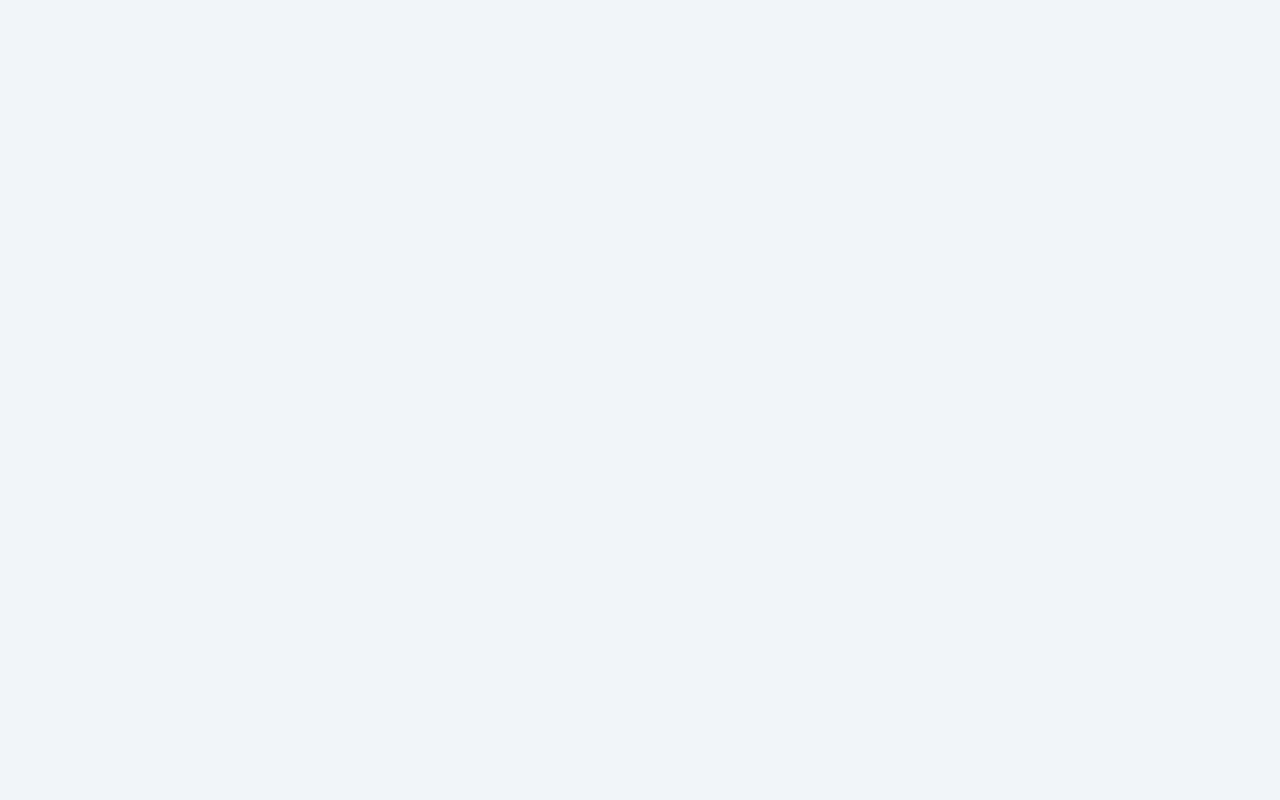
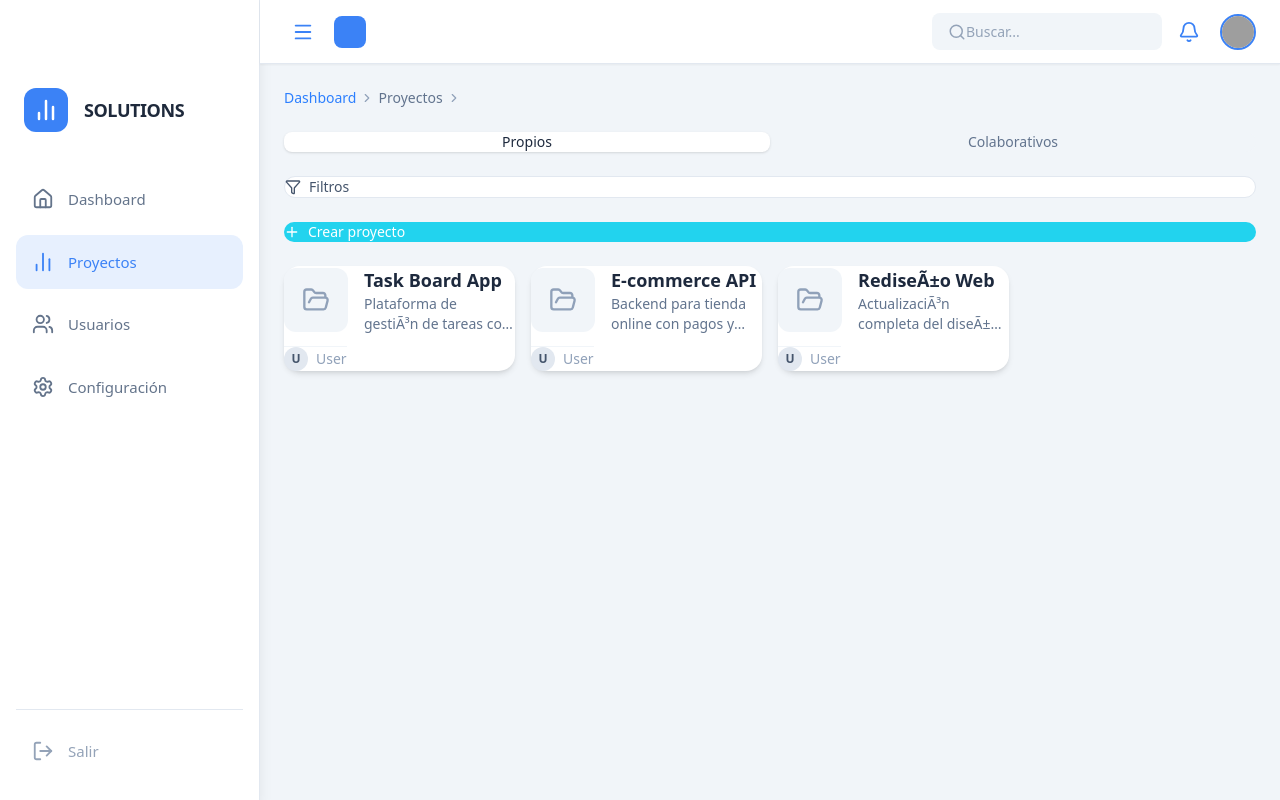
Before and after one commit to KevSyndrome/perseo-front-end, a React (Vite) app: page /proyectos in a window 1280 px wide. Before the commit this address had no page. Built offline with nearby package versions, Linux system fonts and the light colour scheme; grey boxes are pictures that could not be loaded.

Commit message:
cambios de diseño

```diff
--- a/src/App.jsx
+++ b/src/App.jsx
@@ -56,14 +56,14 @@ function App() {
               <Configuration />
             </Layout>}/>
 
-          <Route path= "/proyecto/:id"  element={
+          <Route path= "/proyectos"  element={
             <Layout>
               <Proyect />
             </Layout>
           }/>
 
           <Route
-          path="/proyecto/:id/sprint/:sprintId"
+          path="/sprint"
           element={
             <Layout>
          <Sprint />
--- a/src/app/Components/Breadcrumb.jsx
+++ b/src/app/Components/Breadcrumb.jsx
@@ -3,19 +3,13 @@ import { useBreadcrumbStore } from './BreadcrumbStore';
 import { ChevronRight } from 'lucide-react';
 import { Link } from 'react-router-dom';
 
-export const useBreadcrumbSegment = (label, path) => {
-  const pushSegment = useBreadcrumbStore((state) => state.pushSegment);
-  const popSegment = useBreadcrumbStore((state) => state.popSegment);
-
-  const segment = {
-    label,
-    path: path ?? window.location.pathname,
-  };
+export const useBreadcrumb = (segments) => {
+  const setSegments = useBreadcrumbStore((state) => state.setSegments);
 
   useEffect(() => {
-    pushSegment(segment);
-    return () => popSegment();
-  }, []);
+    setSegments(segments);
+    return () => setSegments([]);
+  }, [segments, setSegments]);
 };
 
 const DefaultSeparator = () => <ChevronRight size={14} className="text-slate-400" />;
--- a/src/app/Components/BreadcrumbStore.js
+++ b/src/app/Components/BreadcrumbStore.js
@@ -1,19 +1,9 @@
 import { create } from 'zustand';
 
-const ROOT_SEGMENT = { label: 'Dashboard', path: '/' };
-
 export const useBreadcrumbStore = create((set) => ({
-  segments: [ROOT_SEGMENT],
-  pushSegment: (segment) =>
-    set((state) => ({
-      segments: [ROOT_SEGMENT, ...state.segments.slice(1), segment],
-    })),
-  popSegment: () =>
-    set((state) => ({
-      segments: state.segments.length > 1 ? state.segments.slice(0, -1) : [ROOT_SEGMENT],
-    })),
+  segments: [],
   setSegments: (segments) =>
-    set({ segments: [ROOT_SEGMENT, ...segments] }),
+    set({ segments }),
   clearSegments: () =>
-    set({ segments: [ROOT_SEGMENT] }),
+    set({ segments: [] }),
 }));
--- /dev/null
+++ b/src/app/Components/FilterButton.jsx
@@ -0,0 +1,13 @@
+import { Filter } from "lucide-react";
+
+export default function FilterButton({ onClick }) {
+  return (
+    <button
+      onClick={onClick}
+      className="flex items-center gap-2 rounded-lg border border-slate-200 bg-white px-4 py-3 text-sm font-medium text-slate-600 transition hover:bg-slate-50 hover:border-slate-300 cursor-pointer"
+    >
+      <Filter size={16} />
+      Filtros
+    </button>
+  );
+}
--- a/src/app/Components/Navbar.jsx
+++ b/src/app/Components/Navbar.jsx
@@ -51,7 +51,7 @@ const Navbar = ({ sidebarOpen, sidebarCollapsed, onToggleSidebar }) => {
 
         {dropdownOpen && (
           <div className="app-dropdown">
-            <div className="app-dropdown__header">Zio Zukey</div>
+            <div className="app-dropdown__header">user</div>
             <div className="app-dropdown__divider" />
             <button className="app-dropdown__item" onClick={() => { setDropdownOpen(false); navigate("/profile"); }}>
               <User size={18} />
--- /dev/null
+++ b/src/app/Components/ProjectCard.jsx
@@ -0,0 +1,39 @@
+import { FolderOpen } from "lucide-react";
+
+export default function ProjectCard({ project, onClick }) {
+  return (
+    <button
+      onClick={onClick}
+      className="flex w-full flex-col items-start gap-3 rounded-xl bg-white p-5 text-left shadow-md transition hover:shadow-lg cursor-pointer"
+    >
+      <div className="flex w-full items-center gap-4">
+        {project.image ? (
+          <img
+            src={project.image}
+            alt={project.name}
+            className="h-16 w-16 rounded-lg object-cover flex-shrink-0"
+          />
+        ) : (
+          <div className="flex h-16 w-16 flex-shrink-0 items-center justify-center rounded-lg bg-slate-100">
+            <FolderOpen size={28} className="text-slate-400" />
+          </div>
+        )}
+        <div className="flex min-w-0 flex-1 flex-col">
+          <h3 className="truncate text-lg font-semibold text-slate-800">
+            {project.name}
+          </h3>
+          <p className="line-clamp-2 text-sm text-slate-500">
+            {project.description}
+          </p>
+        </div>
+      </div>
+
+      <div className="flex items-center gap-2 border-t border-slate-100 pt-3 text-sm text-slate-400">
+        <span className="h-6 w-6 rounded-full bg-slate-200 flex items-center justify-center text-xs font-semibold text-slate-600">
+          {project.owner.charAt(0)}
+        </span>
+        {project.owner}
+      </div>
+    </button>
+  );
+}
--- a/src/app/Components/Sidebar.jsx
+++ b/src/app/Components/Sidebar.jsx
@@ -4,7 +4,7 @@ import { useNavigate, useLocation } from 'react-router-dom';
 
 const menuItems = [
   { icon: Home, label: 'Dashboard', path: '/dashboard' },
-  { icon: BarChart2, label: 'Estadísticas', path: '/estadisticas' },
+  { icon: BarChart2, label: 'Proyectos', path: '/proyectos' },
   { icon: Users, label: 'Usuarios', path: '/usuarios' },
   { icon: Settings, label: 'Configuración', path: '/configuration' },
 ];
--- /dev/null
+++ b/src/app/Components/ToggleGroup.jsx
@@ -0,0 +1,19 @@
+export default function ToggleGroup({ options, value, onChange }) {
+  return (
+    <div className="flex w-full rounded-lg bg-slate-100 p-1">
+      {options.map((option) => (
+        <button
+          key={option.value}
+          onClick={() => onChange(option.value)}
+          className={`flex-1 rounded-md py-2.5 text-sm font-medium transition cursor-pointer ${
+            value === option.value
+              ? "bg-white text-slate-800 shadow-sm"
+              : "text-slate-500 hover:text-slate-700"
+          }`}
+        >
+          {option.label}
+        </button>
+      ))}
+    </div>
+  );
+}
--- a/src/app/Layouts/Layout.jsx
+++ b/src/app/Layouts/Layout.jsx
@@ -1,7 +1,6 @@
 import React, { useState } from "react";
 import Navbar from "../Components/Navbar";
 import Sidebar from "../Components/Sidebar";
-import Breadcrumb from "../Components/Breadcrumb";
 
 const Layout = ({ children }) => {
   const [sidebarCollapsed, setSidebarCollapsed] = useState(false);
@@ -24,7 +23,6 @@ const Layout = ({ children }) => {
       />
 
       <main className={`app-main ${sidebarCollapsed ? 'sidebar-collapsed' : ''}`}>
-        <Breadcrumb />
         {children}
       </main>
     </div>
--- a/src/app/Pages/Dashboard.jsx
+++ b/src/app/Pages/Dashboard.jsx
@@ -1,13 +1,17 @@
 import React from "react";
 import { Plus, Link2, BarChart3 } from "lucide-react";
+import Breadcrumb, { useBreadcrumb } from "../Components/Breadcrumb";
 import Card from "../Components/Card";
 import ProjectCarousel from "../Components/ProjectCarousel";
 
 const Dashboard = () => {
   const projects = [];
 
+  useBreadcrumb([{ label: "Dashboard" }]);
+
   return (
     <div className="flex h-full w-full flex-col">
+      <Breadcrumb />
       <h1 className="text-2xl font-bold text-slate-800">Bienvenido usuario</h1>
 
       <div className="flex flex-1 flex-col gap-8 pt-6">
--- a/src/app/Pages/Proyect.jsx
+++ b/src/app/Pages/Proyect.jsx
@@ -1,169 +1,64 @@
-import React from "react";
-import {
-  Box,
-  Paper,
-  Typography,
-  Grid,
-  Chip,
-  Avatar,
-  Stack,
-  Button,
-  Divider,
-} from "@mui/material";
-import { useParams, useNavigate } from "react-router-dom";
+import React, { useState } from "react";
+import { Plus } from "lucide-react";
+import Breadcrumb, { useBreadcrumb } from "../Components/Breadcrumb";
+import ToggleGroup from "../Components/ToggleGroup";
+import FilterButton from "../Components/FilterButton";
+import ProjectCard from "../Components/ProjectCard";
+
+const sampleProjects = [
+  { id: 1, name: "Task Board App", description: "Plataforma de gestiÃ³n de tareas con sprints y equipos", owner: "User", image: "" },
+  { id: 2, name: "E-commerce API", description: "Backend para tienda online con pagos y envÃ­os", owner: "User", image: "" },
+  { id: 3, name: "RediseÃ±o Web", description: "ActualizaciÃ³n completa del diseÃ±o corporativo", owner: "User", image: "" },
+];
 
 const Proyect = () => {
-  const { id } = useParams();
-  const navigate = useNavigate(); // ✅ correcto
+  const [mode, setMode] = useState("propios");
 
-  // 🔹 Datos simulados (luego vienen del backend)
-  const project = {
-    name: id,
-    description:
-      "Este proyecto está enfocado en el desarrollo y gestión de tareas mediante sprints organizados.",
-    startDate: "01/01/2026",
-    endDate: "30/06/2026",
-    type: "Colaborativo",
-    status: "Pendiente", // Activo | Pendiente | Inactivo
-    owner: "Zio Zukey",
-    phases: ["Sprint 1", "Sprint 2", "Sprint 3", "Sprint 4"],
-  };
+  useBreadcrumb([
+    { label: "Dashboard", path: "/dashboard" },
+    { label: "Proyectos" },
+  ]);
 
-  const statusColor = {
-    Activo: "success",
-    Pendiente: "warning",
-    Inactivo: "default",
-  };
+  const toggleOptions = [
+    { label: "Propios", value: "propios" },
+    { label: "Colaborativos", value: "colaborativos" },
+  ];
+
+  const filteredProjects = mode === "propios" ? sampleProjects : [];
 
   return (
-    <Box sx={{ width: "100%", display: "flex", justifyContent: "center" }}>
-      <Paper
-        elevation={4}
-        sx={{
-          width: "1100px",
-          backgroundColor: "rgba(196, 194, 196, 1)",
-          maxWidth: "90vw",
-          p: 4,
-          borderRadius: 3,
-        }}
-      >
-        {/* HEADER */}
-        <Box
-          sx={{
-            display: "flex",
-            alignItems: "center",
-            justifyContent: "space-between",
-            mb: 3,
-          }}
+    <div className="flex h-full w-full flex-col gap-6">
+      <Breadcrumb />
+
+      <div className="flex items-center gap-4">
+        <div className="flex-1">
+          <ToggleGroup options={toggleOptions} value={mode} onChange={setMode} />
+        </div>
+      </div>
+      <FilterButton onClick={() => {}} />
+        <button
+          onClick={() => {}}
+          className="flex items-center gap-2 rounded-lg bg-primary px-4 py-3 text-sm font-medium text-white transition hover:bg-primary-hover cursor-pointer"
         >
-          <Box sx={{ display: "flex", alignItems: "center", gap: 2 }}>
-            <Avatar
-              sx={{
-                bgcolor: "#00bcd4",
-                width: 100,
-                height: 100,
-                fontSize: 24,
-              }}
-            >
-              {project.name.charAt(0)}
-            </Avatar>
-
-            <Typography variant="h3" fontWeight="bold">
-              {project.name}
-            </Typography>
-          </Box>
-
-          <Chip
-            label={project.status}
-            color={statusColor[project.status]}
-            sx={{ fontWeight: "bold" }}
-          />
-        </Box>
-
-        <Divider sx={{ mb: 3 }} />
-
-        {/* INFO */}
-        <Grid container spacing={3}>
-          <Grid item xs={12} md={6}>
-            <Typography variant="subtitle2" color="text.secondary">
-              Propietario
-            </Typography>
-            <Typography>{project.owner}</Typography>
-          </Grid>
-
-          <Grid item xs={12} md={6}>
-            <Typography variant="subtitle2" color="text.secondary">
-              Tipo de proyecto
-            </Typography>
-            <Typography>{project.type}</Typography>
-          </Grid>
-
-          <Grid item xs={12} md={6}>
-            <Typography variant="subtitle2" color="text.secondary">
-              Fecha inicio
-            </Typography>
-            <Typography>{project.startDate}</Typography>
-          </Grid>
-
-          <Grid item xs={12} md={6}>
-            <Typography variant="subtitle2" color="text.secondary">
-              Fecha final
-            </Typography>
-            <Typography>{project.endDate}</Typography>
-          </Grid>
-        </Grid>
-
-        {/* DESCRIPCIÓN */}
-        <Box sx={{ mt: 4 }}>
-          <Typography variant="subtitle2" color="text.secondary" gutterBottom>
-            Descripción del proyecto
-          </Typography>
-          <Typography>{project.description}</Typography>
-        </Box>
-
-        {/* SPRINTS */}
-        <Box sx={{ mt: 5 }}>
-          <Typography variant="subtitle2" color="text.secondary" gutterBottom>
-            Fases del proyecto
-          </Typography>
-
-          <Stack direction="row" spacing={2} flexWrap="wrap">
-            {project.phases.map((phase) => (
-              <Button
-                key={phase}
-                variant="contained"
-                sx={{
-                  bgcolor: "#122D36",
-                  "&:hover": { bgcolor: "#1a3b45" },
-                }}
-                onClick={() =>
-                  navigate(
-                    `/proyecto/${id}/sprint/${encodeURIComponent(phase)}`
-                  )
-                }
-              >
-                {phase}
-              </Button>
-            ))}
-
-            <Button
-              variant="outlined"
-              onClick={() => console.log("Crear nuevo sprint")}
-            >
-              + Crear Sprint
-            </Button>
-
-            <Button
-              variant="outlined"
-              color="error"
-              onClick={() => console.log("Eliminar proyecto")}
-            >
-              Eliminar
-            </Button>
-          </Stack>
-        </Box>
-      </Paper>
-    </Box>
+          <Plus size={16} />
+          Crear proyecto
+        </button>
+      {filteredProjects.length > 0 ? (
+        <div className="grid grid-cols-1 gap-4 sm:grid-cols-2 lg:grid-cols-3 xl:grid-cols-4">
+          {filteredProjects.map((project) => (
+            <ProjectCard
+              key={project.id}
+              project={project}
+              onClick={() => {}}
+            />
+          ))}
+        </div>
+      ) : (
+        <div className="flex flex-1 items-center justify-center rounded-xl border-2 border-dashed border-slate-200 text-slate-400">
+          <p className="text-lg font-medium">No hay proyectos para mostrar</p>
+        </div>
+      )}
+    </div>
   );
 };
 
```
